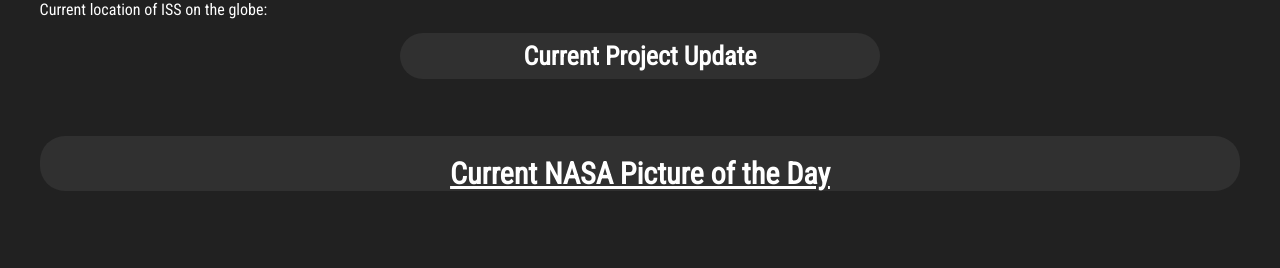
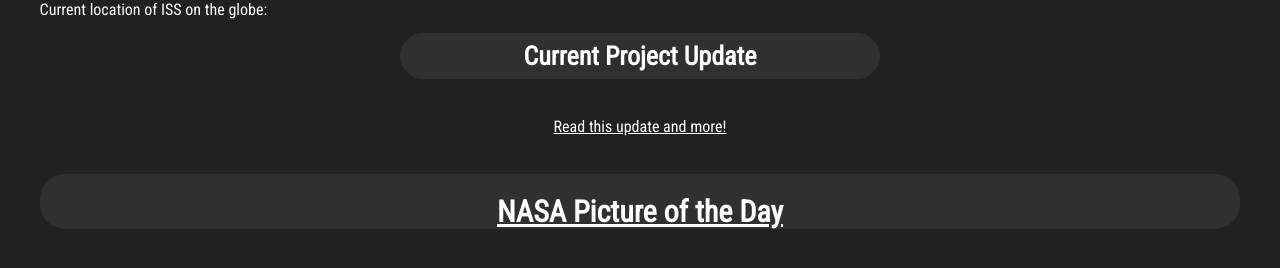
Before and after one commit to brihyn-unomaha/ISS-SpaceFeed, a Django app: template finalfrontier/templates/finalfrontier/home.html in a window 1280 px wide. Shown: the part 285-553 px from the top of the page. Run offline with Django 3.2, Linux system fonts and the light colour scheme; the template is opened without the code that fills it, so the values that code supplies are empty.

Commit message:
Maybe fixed the text scraping issue. We'll see

```diff
--- a/finalfrontier/services.py
+++ b/finalfrontier/services.py
@@ -29,4 +29,6 @@
         status_update = article.find('description')
         status_update = str(status_update) #switch the output to a string
         break #couldn't figure out how to get only the latest RSS update, so this would loop through all...but we break after the first.
-    return(status_update)
+    a, b, cleanup = status_update.split('[', 3)
+    cleanup2, d = cleanup.split('&', 2)
+    return(cleanup2)
--- a/finalfrontier/static/css/finalfrontier.css
+++ b/finalfrontier/static/css/finalfrontier.css
@@ -65,3 +65,8 @@
 .fixtop {
 margin-top:5%;
 }
+
+.link {
+color:white;
+text-decoration: underline;
+}
--- a/finalfrontier/templates/finalfrontier/home.html
+++ b/finalfrontier/templates/finalfrontier/home.html
@@ -46,6 +46,8 @@
 Current Project Update  <br>
 </div><br>
 {{Space.status_update}}<br>
+<a class="link" href="https://blogs.nasa.gov/stationreport/feed/">
+Read this update and more!</a><br><br>
 <br>
 </div>
 </div>
@@ -53,7 +55,8 @@
 Also left in a dummy picture tag.-->
 <div class="headfoot main-div">
 <div class="bottom">
-Current NASA Picture of the Day<br>
+<a class="link" href="https://www.nasa.gov/multimedia/imagegallery/iotd.html">
+NASA Picture of the Day</a><br>
 <!--img class="photo" href="nasaphoto" alt="Picture of the Day!"></img-->
 </div>
 </div>
```
